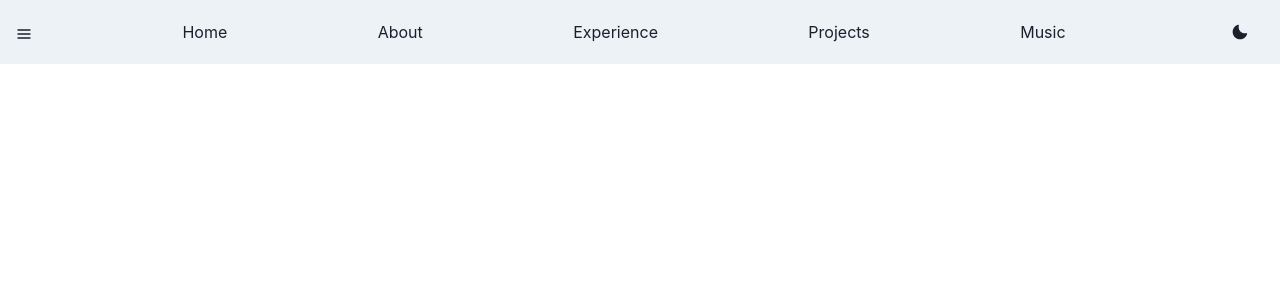
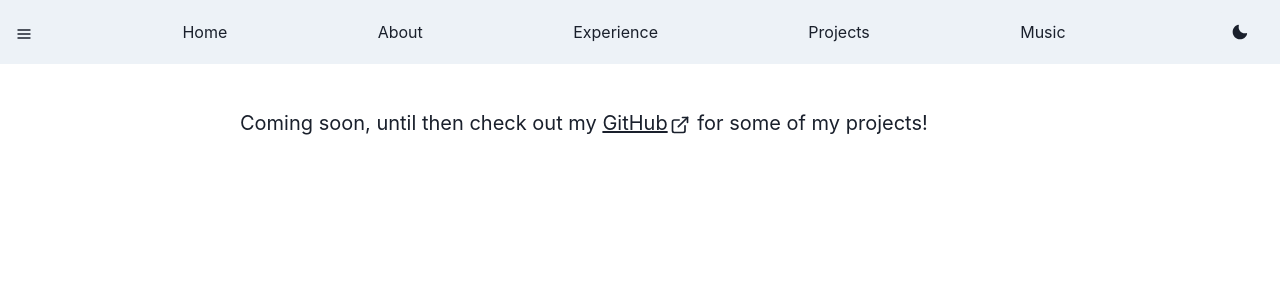
Before and after one commit to thaneesh-babu/Personal-Website, a React (Vite) app: page /projects in a window 1280 px wide. Shown: the top 300 px of the page. Built offline with nearby package versions, Linux system fonts and the light colour scheme.

Commit message:
update pages

```diff
--- a/src/pages/Experience.jsx
+++ b/src/pages/Experience.jsx
@@ -1,5 +1,26 @@
 import React from "react";
+import Home from "./Home";
+import { Box, HStack, Image, Text } from "@chakra-ui/react";
+import { ExternalLinkIcon } from "@chakra-ui/icons";
 
-const Experience = () => "";
+
+const Experience = () => (
+  <Box
+    textAlign="center"
+    fontSize="xl"
+    w={["80%", "85%", "80%"]}
+    maxW={800}
+    mx="auto"
+    paddingTop={["5%", "10%", "2.5%"]}
+  >
+    <Text fontSize="xl" align={"left"} paddingTop={3}>
+      Coming soon, until then check out my <a href="https://www.linkedin.com/in/thaneeshbabu/">
+            <u>LinkedIn</u>
+            <ExternalLinkIcon mx="2px" />
+          </a>!
+    </Text>
+
+  </Box>
+);
 
 export default Experience;
--- a/src/pages/Home.jsx
+++ b/src/pages/Home.jsx
@@ -21,12 +21,6 @@ const Home = () => (
     paddingTop={["2.5%", "2.5%", "2.5%"]}
   >
     <HStack spacing={99} justifyContent="center">
-      <Image
-        borderRadius="full"
-        boxSize="175px"
-        src="../../assets/personal/thaneeshbabuimage.jpeg"
-        alt="Thaneesh Babu"
-      />
       <Box alignSelf={"right"}>
         <Text fontSize="2xl" align={"left"} paddingTop={1}>
           Hey, I'm <b>Thaneesh Babu</b>!
--- a/src/pages/Music.jsx
+++ b/src/pages/Music.jsx
@@ -1,5 +1,21 @@
 import React from "react";
+import Home from "./Home";
+import { Box, HStack, Image, Text } from "@chakra-ui/react";
 
-const Music = () => "";
+const Music = () => (
+  <Box
+    textAlign="center"
+    fontSize="xl"
+    w={["80%", "85%", "80%"]}
+    maxW={800}
+    mx="auto"
+    paddingTop={["5%", "10%", "2.5%"]}
+  >
+    <Text fontSize="xl" align={"left"} paddingTop={3}>
+      Coming soon!
+    </Text>
+
+  </Box>
+);
 
 export default Music;
--- a/src/pages/Projects.jsx
+++ b/src/pages/Projects.jsx
@@ -1,5 +1,26 @@
 import React from "react";
+import Home from "./Home";
+import { Box, HStack, Image, Text } from "@chakra-ui/react";
+import { ExternalLinkIcon } from "@chakra-ui/icons";
 
-const Projects = () => "";
+
+const Projects = () => (
+  <Box
+    textAlign="center"
+    fontSize="xl"
+    w={["80%", "85%", "80%"]}
+    maxW={800}
+    mx="auto"
+    paddingTop={["5%", "10%", "2.5%"]}
+  >
+    <Text fontSize="xl" align={"left"} paddingTop={3}>
+      Coming soon, until then check out my <a href="https://github.com/thaneesh-babu">
+            <u>GitHub</u>
+            <ExternalLinkIcon mx="2px" />
+          </a> for some of my projects!
+    </Text>
+
+  </Box>
+);
 
 export default Projects;
```
